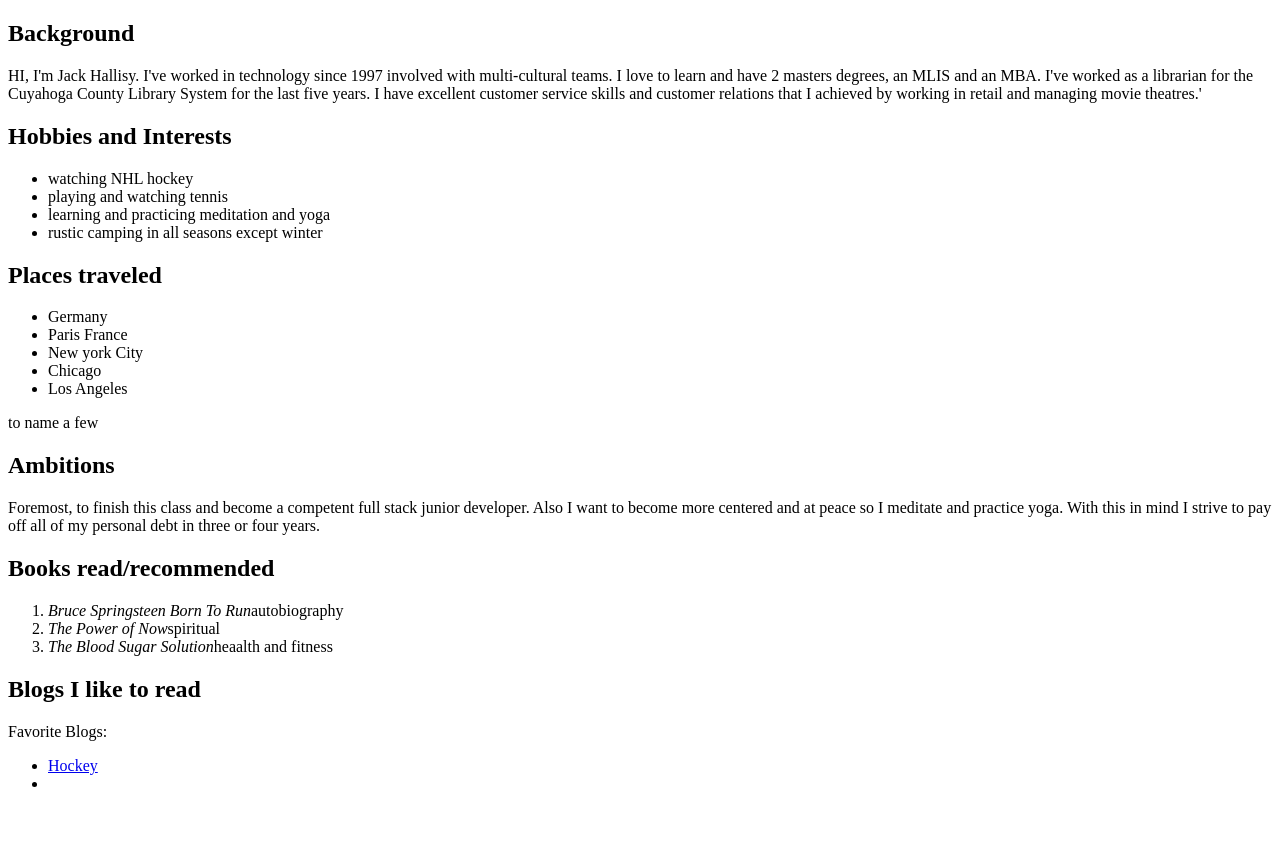
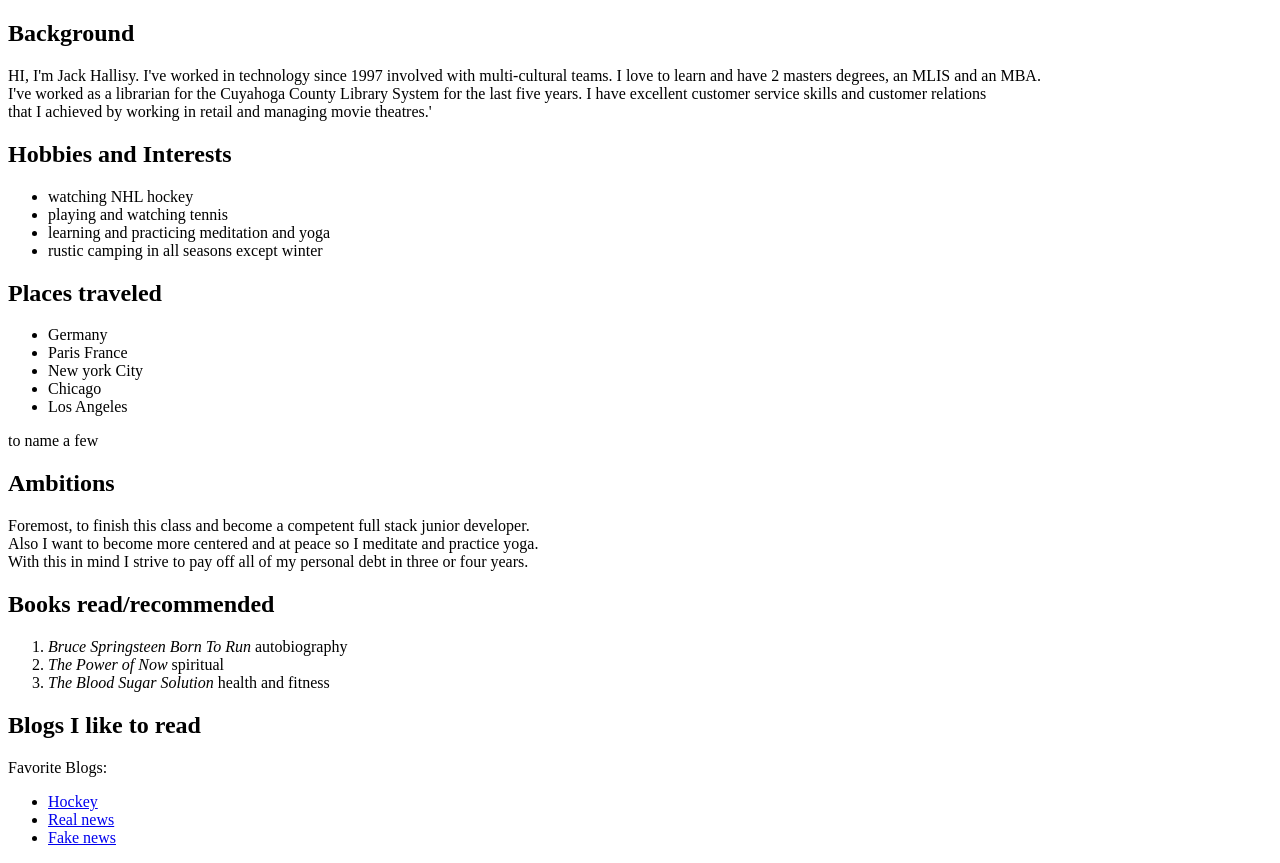
Before and after one commit to JackHallisy/HW2, a plain HTML site: page AboutMe.html in a window 1280 px wide. Before the commit the page ends 809 px from the top, so only its background shows below. Drawn offline with Linux system fonts and the light colour scheme.

Commit message:
Add files via upload

```diff
--- a/AboutMe.html
+++ b/AboutMe.html
@@ -9,9 +9,9 @@
     <h2>Background</h2>
     <p>
         HI, I'm Jack Hallisy.  I've worked in technology since 1997 involved with multi-cultural teams.
-        I love to learn and have 2 masters degrees, an MLIS and an MBA.
+        I love to learn and have 2 masters degrees, an MLIS and an MBA.<br />
         I've worked as a librarian for the Cuyahoga County Library System for the last five years.
-        I have excellent customer service skills and customer relations that I achieved by working in retail
+        I have excellent customer service skills and customer relations <br />that I achieved by working in retail
         and managing movie theatres.'
     </p>
 
@@ -33,21 +33,24 @@
     <p>to name a few</p>
     <h2>Ambitions</h2>
     <p>
-        Foremost, to finish this class and become a competent full stack junior developer.
-        Also I want to become more centered and at peace so I meditate and practice yoga.
+        Foremost, to finish this class and become a competent full stack junior developer.<br />
+
+        Also I want to become more centered and at peace so I meditate and practice yoga.<br />
+
         With this in mind I strive to pay off all of my personal debt in three or four years.
     </p>
     <h2>Books read/recommended</h2>
     <ol>
-        <li><i>Bruce Springsteen Born To Run</i>autobiography</li>
-        <li><i>The Power of Now</i>spiritual</li>
-        <li><i>The Blood Sugar Solution</i>heaalth and fitness</li>
+        <li><i>Bruce Springsteen Born To Run </i>autobiography</li>
+        <li><i>The Power of Now </i>spiritual</li>
+        <li><i>The Blood Sugar Solution </i>health and fitness</li>
     </ol>
     <h2>Blogs I like to read</h2>
     <p>Favorite Blogs:
     <ul>
         <li><a href="https://thehockeynews.com/?s=blog">Hockey</a></li>
-        <li><a href="https://www.huffingtonpost.com/topic/blogs"</a></li>
+        <li><a href="https://www.huffingtonpost.com/topic/blogs">Real news</a></li>
+        <li><a href="https://www.theonion.com/tag/blog">Fake news</a></li>
     </ul>
     </p>
 
```
